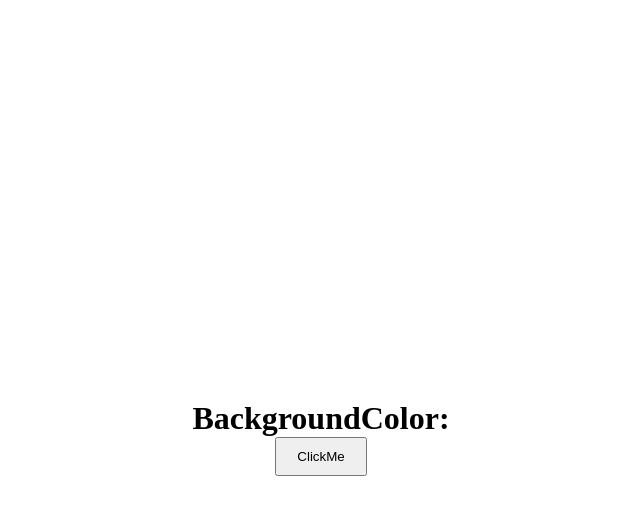
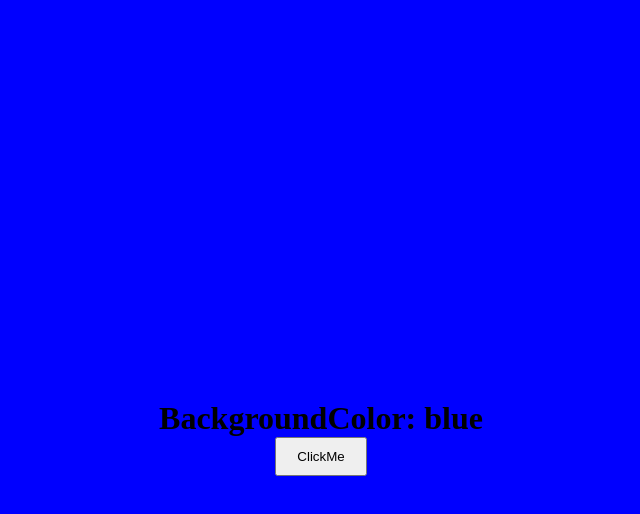
Before and after one commit to MuhammadWaqar3325/Javacript-project-Saylani-Assignment, a plain HTML site: page Change Colors/Change Colors/index.html in a window 1280 px wide. Both pictures are taken after a click on the button "ClickMe". Shown: the whole page, without its empty margins (319-959 px from the left). Drawn offline with Linux system fonts and the light colour scheme.

Commit message:
complete the change color task

```diff
--- a/Change Colors/Change Colors/app.js
+++ b/Change Colors/Change Colors/app.js
@@ -0,0 +1,24 @@
+(function (){
+   const butt = document.getElementById("btn")
+   const body = document.querySelector("body")
+//    const hexValue = [1,2,3,4,5,6,7,8,9,"A","B","C","D","E"];
+   const hexValue = ["red","blue","green","yellow"]
+   const value = document.querySelector("#hex-value")
+
+
+   butt.addEventListener("click", changeColors)
+
+    function changeColors(){
+        let hex = "";
+        for (let i = 0; i < 1; i++) {
+            const index = Math.floor(Math.random() * hexValue.length) ;
+           hex += hexValue[index];
+
+
+
+        }
+        value.textContent= hex
+        body.style.backgroundColor = hex;
+
+    }
+})();
--- a/Change Colors/Change Colors/index.html
+++ b/Change Colors/Change Colors/index.html
@@ -9,11 +9,11 @@
 </head>
 <body>
     <div class="container">
-        <h1>BackgroundColor:</h1>
+        <h1>BackgroundColor: <span id="hex-value"></span></h1>
 
     </div>
     <div class="btn">
-    <button>ClickMe</button>
+    <button id="btn">ClickMe</button>
     </div>
 </body>
 <script src="app.js"></script>
```
